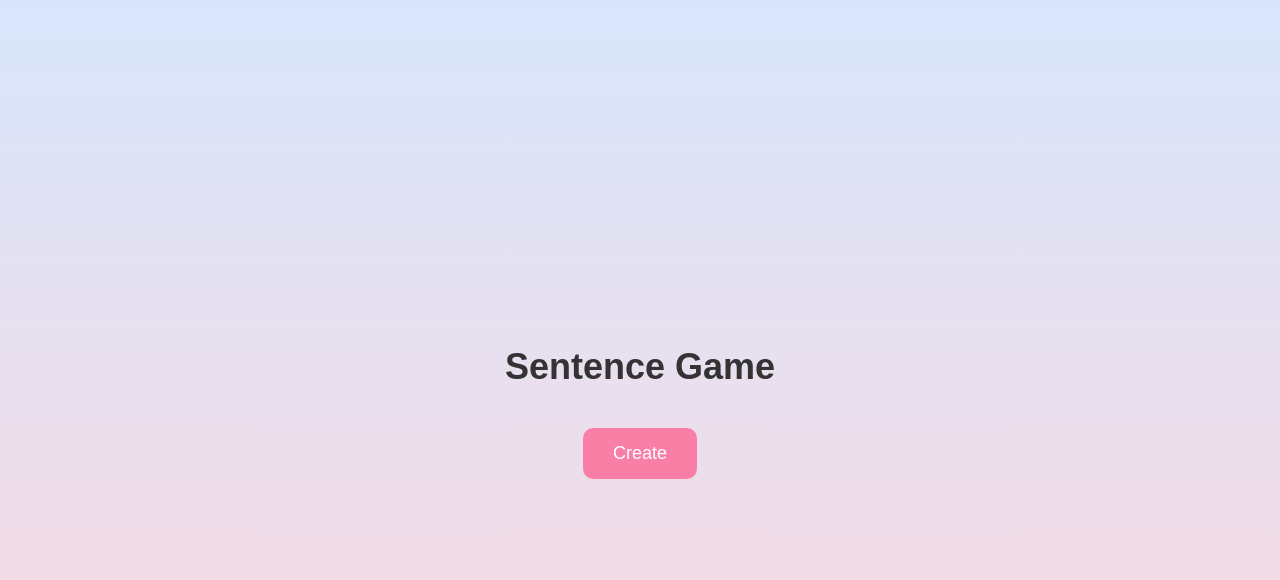
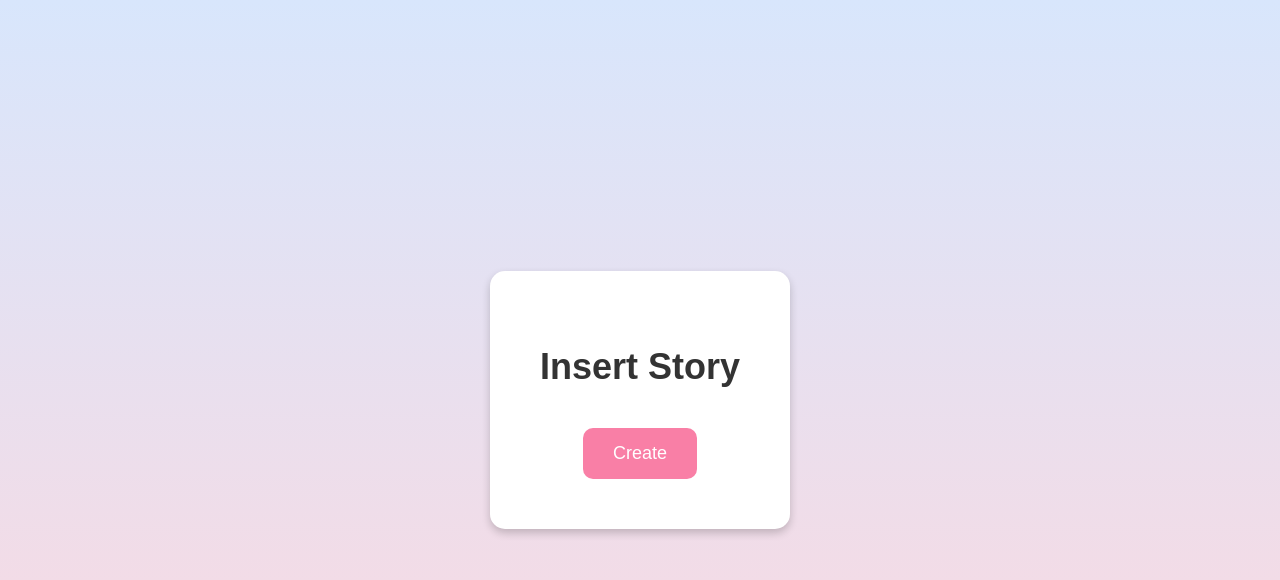
Before and after one commit to liuyxxy/final, a Django app: page / in a window 1280 px wide. Shown: the top 580 px of the page. Run offline with Django 5.2, Linux system fonts and the light colour scheme.

Commit message:
Revert "Add basics of game"
This reverts commit aa5fb400c73594b103a7eb7836ec306bfe2029d1.

```diff
--- a/app/settings.py
+++ b/app/settings.py
@@ -11,7 +11,6 @@ https://docs.djangoproject.com/en/5.1/ref/settings/
 """
 
 from pathlib import Path
-import os
 
 # Build paths inside the project like this: BASE_DIR / 'subdir'.
 BASE_DIR = Path(__file__).resolve().parent.parent
@@ -56,7 +55,7 @@ ROOT_URLCONF = "app.urls"
 TEMPLATES = [
     {
         "BACKEND": "django.template.backends.django.DjangoTemplates",
-        "DIRS": [os.path.join(BASE_DIR, "myapp/templates")],
+        "DIRS": [],
         "APP_DIRS": True,
         "OPTIONS": {
             "context_processors": [
--- a/myapp/models.py
+++ b/myapp/models.py
@@ -13,7 +13,7 @@ class Room(models.Model):
         return f"Room {self.room_id} hosted by {self.host}"
 
 class Player(models.Model):
-    room = models.ForeignKey(Room, related_name="room_players", on_delete=models.CASCADE)
+    room = models.ForeignKey(Room, on_delete=models.CASCADE)
     user = models.CharField(max_length=50)
     score = models.PositiveIntegerField(default=0)
 
@@ -21,8 +21,7 @@ class Player(models.Model):
         return f"{self.user} in Room {self.room.room_id}"
 
 class Sentence(models.Model):
-    room = models.ForeignKey(Room, related_name="room_texts", on_delete=models.CASCADE)
-    player = models.ForeignKey(Player, related_name="player_texts", on_delete=models.CASCADE)
+    player = models.ForeignKey(Player, on_delete=models.CASCADE)
     content = models.TextField()
     created_at = models.DateTimeField(auto_now_add=True)
 
--- a/myapp/templates/base.html
+++ /dev/null
@@ -1,53 +0,0 @@
-<!DOCTYPE html>
-<html lang="en">
-<head>
-    <meta charset="UTF-8">
-    <meta name="viewport" content="width=device-width, initial-scale=1.0">
-    <title>Insert Story</title>
-    <style>
-        body, html {
-            margin: 0;
-            padding: 0;
-            height: 100%;
-            display: flex;
-            justify-content: center;
-            align-items: center;
-            background: linear-gradient(to bottom, #d8e6fc, #fcd8df);
-            font-family: Arial, sans-serif;
-        }
-
-        .container {
-            text-align: center;
-            background-color: transparent;
-            border-radius: 15px;
-            padding: 50px;
-        }
-
-        h1 {
-            margin-bottom: 40px;
-            font-size: 36px;
-            color: #333;
-        }
-
-        .btn {
-            padding: 15px 30px;
-            font-size: 18px;
-            color: white;
-            background-color: #f97fa6;
-            border: none;
-            border-radius: 10px;
-            cursor: pointer;
-            transition: background-color 0.3s ease;
-        }
-
-        .btn:hover {
-            background-color: #f6688e;
-        }
-    </style>
-</head>
-<body>
-    <div class="container">
-        {% block content %} {% endblock %}
-    </div>
-</body>
-</html>
--- a/myapp/templates/home.html
+++ b/myapp/templates/home.html
@@ -1,7 +1,55 @@
-{% extends "base.html" %}
-{% block content %}
-<div class="container">
-    <h1>Sentence Game</h1>
-    <button class="btn">Create</button>
-</div>
-{% endblock %}
+<!DOCTYPE html>
+<html lang="en">
+<head>
+    <meta charset="UTF-8">
+    <meta name="viewport" content="width=device-width, initial-scale=1.0">
+    <title>Insert Story</title>
+    <style>
+        body, html {
+            margin: 0;
+            padding: 0;
+            height: 100%;
+            display: flex;
+            justify-content: center;
+            align-items: center;
+            background: linear-gradient(to bottom, #d8e6fc, #fcd8df);
+            font-family: Arial, sans-serif;
+        }
+
+        .container {
+            text-align: center;
+            background-color: white;
+            border-radius: 15px;
+            padding: 50px;
+            box-shadow: 0 4px 8px rgba(0, 0, 0, 0.2);
+        }
+
+        h1 {
+            margin-bottom: 40px;
+            font-size: 36px;
+            color: #333;
+        }
+
+        .btn {
+            padding: 15px 30px;
+            font-size: 18px;
+            color: white;
+            background-color: #f97fa6;
+            border: none;
+            border-radius: 10px;
+            cursor: pointer;
+            transition: background-color 0.3s ease;
+        }
+
+        .btn:hover {
+            background-color: #f6688e;
+        }
+    </style>
+</head>
+<body>
+    <div class="container">
+        <h1>Insert Story</h1>
+        <button class="btn">Create</button>
+    </div>
+</body>
+</html>
--- a/myapp/urls.py
+++ b/myapp/urls.py
@@ -2,6 +2,5 @@ from django.urls import path
 from . import views
 
 urlpatterns = [
-    path('', views.home, name="home"),
-    path('game', views.game, name="game")
+    path('', views.home, name="home")
 ]
--- a/myapp/views.py
+++ b/myapp/views.py
@@ -1,12 +1,5 @@
-from django.shortcuts import render, get_object_or_404
-from .models import *
+from django.shortcuts import render, HttpResponse
 
 # Create your views here.
 def home(request):
     return render(request, 'home.html')
-
-def game(request):
-    room = get_object_or_404(Room, room_id='0a9f4e42-6e49-44b6-95f3-b1b876491038')
-    players = room.room_players.all()
-    texts = room.room_texts.all()
-    return render(request, 'game.html', {'room': room, 'players': players, 'texts': texts})
```
Also changed, not shown: myapp/templates/game.html (deleted, +0 -21 lines), db.sqlite3, myapp/migrations/0001_initial.py, myapp/migrations/0002_remove_sentence_room_alter_player_room_and_more.py (added).
